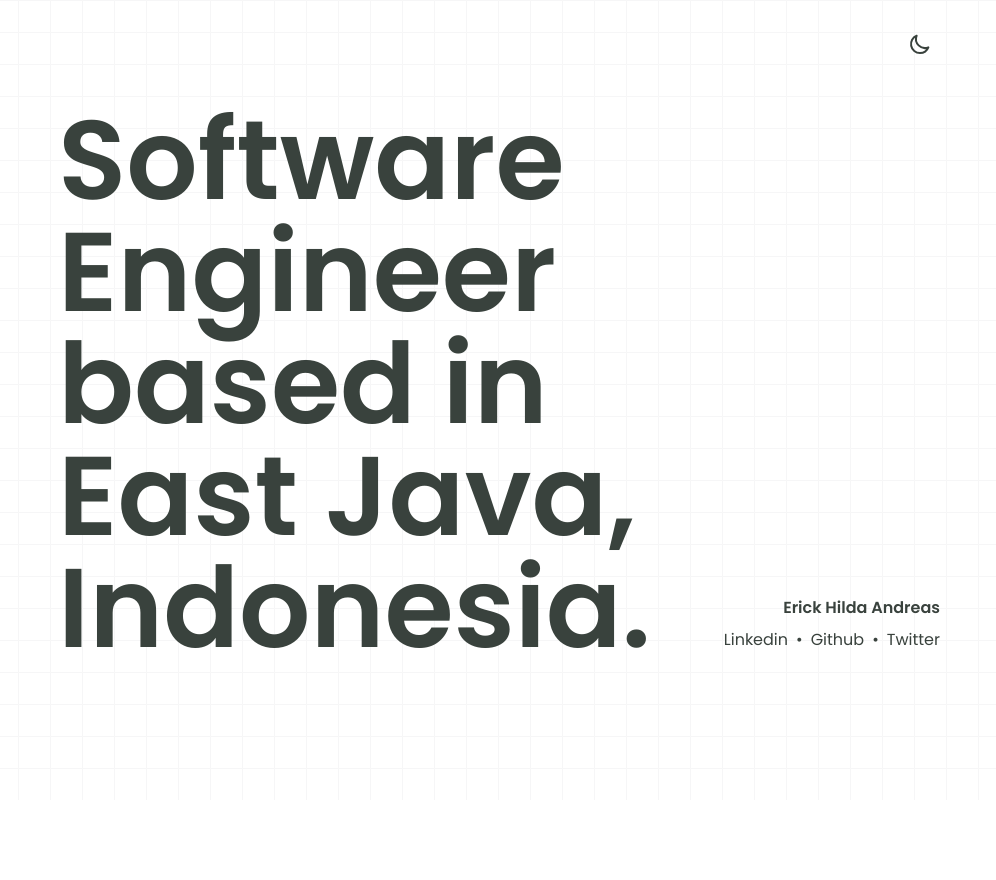
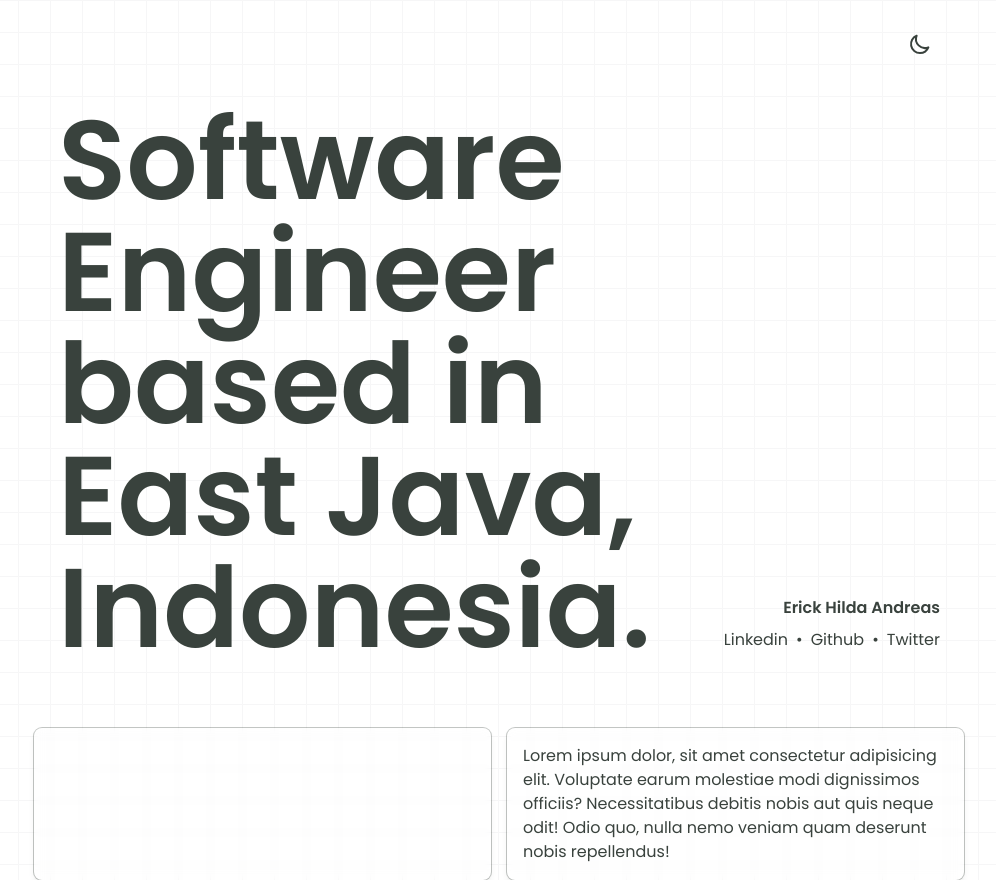
Before and after one commit to erickhilda/erickhilda, a Next.js app: page / in a window 1280 px wide. Shown: the whole page, without its empty margins (141-1137 px from the left). Before the commit the page ends 800 px from the top, so only its background shows below. Built offline with nearby package versions, Linux system fonts and the light colour scheme.

Commit message:
init revamp

```diff
--- a/package.json
+++ b/package.json
@@ -10,6 +10,7 @@
     "pre-commit": "next lint"
   },
   "dependencies": {
+    "clsx": "^2.0.0",
     "next": "^12.1.5",
     "next-themes": "^0.0.15",
     "react": "^18.1.0",
--- /dev/null
+++ b/src/components/home/intro-banner.tsx
@@ -0,0 +1,35 @@
+import Link from "next/link"
+
+function IntorBanner() {
+  return (
+    <div className='flex justify-center'>
+      <div className='dark:text-gold text-outer-space px-6 lg:grid lg:grid-cols-3 lg:max-w-[930px]'>
+        <div className='lg:col-span-2'>
+          <h2 className='md:text-[112px] leading-none text-[56px] mt-4 font-semibold'>
+            Software Engineer based in East Java, Indonesia.
+          </h2>
+        </div>
+        <div className='flex flex-col lg:justify-end lg:items-end'>
+          <h3 className='leading-none mt-4 font-semibold'>
+            Erick Hilda Andreas
+          </h3>
+          <div className='my-3 flex md:flex-row flex-col'>
+            <Link href='https://www.linkedin.com/in/erickhilda/'>
+              <a>Linkedin</a>
+            </Link>
+            <span className='mx-2 hidden md:block'>•</span>
+            <Link href='https://github.com/erickhilda'>
+              <a>Github</a>
+            </Link>
+            <span className='mx-2 hidden md:block'>•</span>
+            <Link href='https://twitter.com/hiii_erick'>
+              <a>Twitter</a>
+            </Link>
+          </div>
+        </div>
+      </div>
+    </div>
+  )
+}
+
+export default IntorBanner
--- /dev/null
+++ b/src/components/home/working-journey.tsx
@@ -0,0 +1,17 @@
+import clsx from "clsx"
+
+function WorkingJourney() {
+  return (
+    <div
+      className={clsx(
+        'lg:col-span-3 lg:row-span-3',
+        'backdrop-blur-sm p-4 rounded-lg',
+        'ring-1 shadow-md ring-outer-space/30 shadow-outer-space/10 dark:ring-gold/30 dark:shadow-gold/10'
+      )}
+    >
+
+    </div>
+  )
+}
+
+export default WorkingJourney
--- a/src/pages/index.tsx
+++ b/src/pages/index.tsx
@@ -1,6 +1,10 @@
+import Head from 'next/head'
+import clsx from 'clsx'
+
+import IntorBanner from 'components/home/intro-banner'
+
 import type { NextPage } from 'next'
-import Head from 'next/head'
-import Link from 'next/link'
+import WorkingJourney from 'components/home/working-journey'
 
 const Home: NextPage = () => {
   return (
@@ -12,30 +16,25 @@ const Home: NextPage = () => {
       </Head>
 
       <main className='h-full'>
-        <div className='flex justify-center'>
-          <div className='dark:text-gold text-outer-space px-6 lg:grid lg:grid-cols-3 lg:max-w-[930px]'>
-            <div className='lg:col-span-2'>
-              <h2 className='md:text-[112px] leading-none text-[56px] mt-4 font-semibold'>
-                Software Engineer based in East Java, Indonesia.
-              </h2>
-            </div>
-            <div className='flex flex-col lg:justify-end lg:items-end'>
-              <h3 className='leading-none mt-4 font-semibold'>
-                Erick Hilda Andreas
-              </h3>
-              <div className='my-3 flex md:flex-row flex-col'>
-                <Link href='https://www.linkedin.com/in/erickhilda/'>
-                  <a>Linkedin</a>
-                </Link>
-                <span className='mx-2 hidden md:block'>•</span>
-                <Link href='https://github.com/erickhilda'>
-                  <a>Github</a>
-                </Link>
-                <span className='mx-2 hidden md:block'>•</span>
-                <Link href='https://twitter.com/hiii_erick'>
-                  <a>Twitter</a>
-                </Link>
-              </div>
+        <IntorBanner />
+
+        <div className='flex justify-center mt-16'>
+          <div className='grid grid-cols-1 lg:grid-cols-6 gap-4 lg:max-w-[930px]'>
+            {/* <div className='border lg:col-span-3 lg:row-span-6'></div> */}
+
+            <WorkingJourney />
+
+            <div
+              className={clsx(
+                'lg:col-span-3 lg:col-start-4 lg:row-span-3',
+                'backdrop-blur-sm p-4 rounded-lg',
+                'ring-1 shadow-md ring-outer-space/30 shadow-outer-space/10 dark:ring-gold/30 dark:shadow-gold/10'
+              )}
+            >
+              Lorem ipsum dolor, sit amet consectetur adipisicing elit.
+              Voluptate earum molestiae modi dignissimos officiis?
+              Necessitatibus debitis nobis aut quis neque odit! Odio quo, nulla
+              nemo veniam quam deserunt nobis repellendus!
             </div>
           </div>
         </div>
--- a/src/styles/globals.css
+++ b/src/styles/globals.css
@@ -9,7 +9,7 @@
 }
 
 body {
-  @apply min-h-screen m-0 p-0 box-border dark:bg-outer-space bg-[url(../../public/grid.svg)];
+  @apply min-h-screen m-0 p-0 box-border dark:bg-outer-space bg-[url(../../public/grid.svg)] text-base text-outer-space dark:text-gold;
 }
 
 a::before {
@@ -41,3 +41,7 @@ a::before {
 a {
   @apply dark:hover:text-outer-space hover:text-gold relative transition-colors duration-300 ease-in-out delay-75;
 }
+
+.debug {
+  @apply border border-red-500;
+}
```
Also changed, not shown: 1 other file (tests, documents, lock files or other folders).
